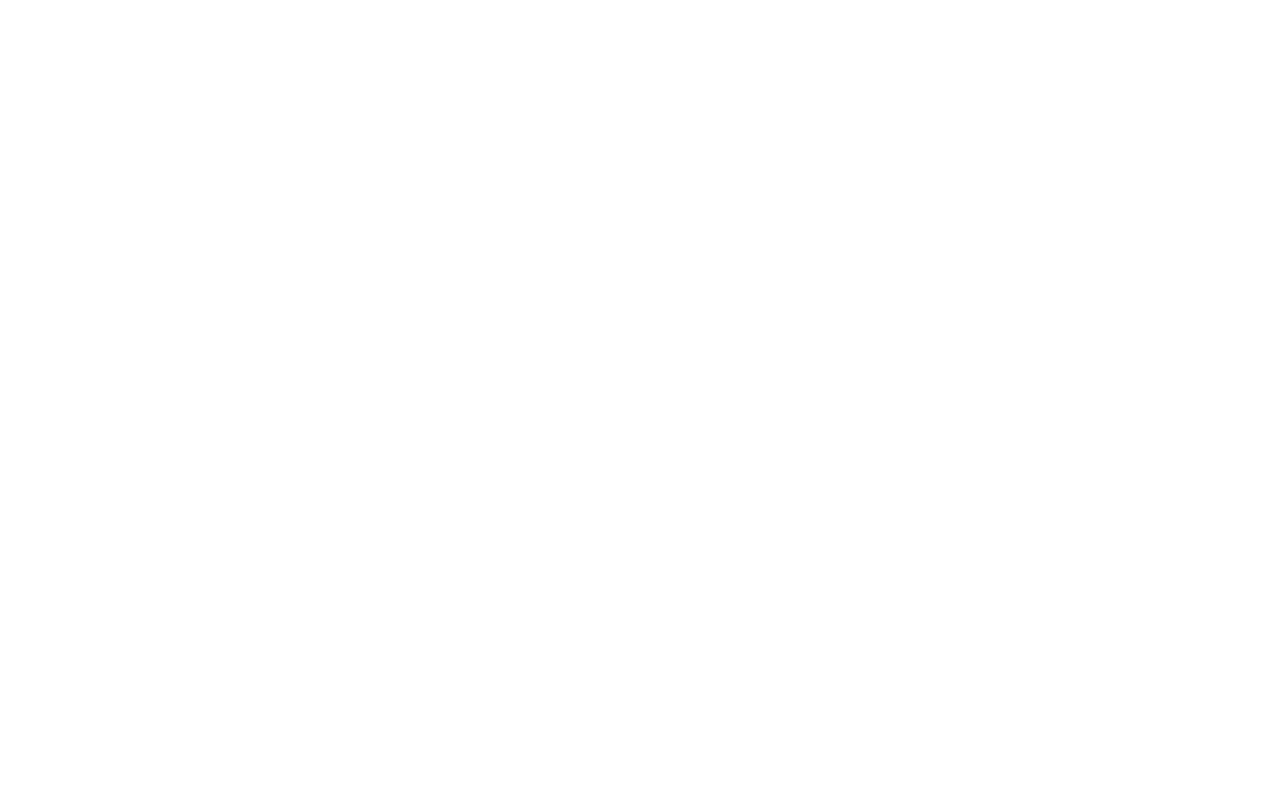
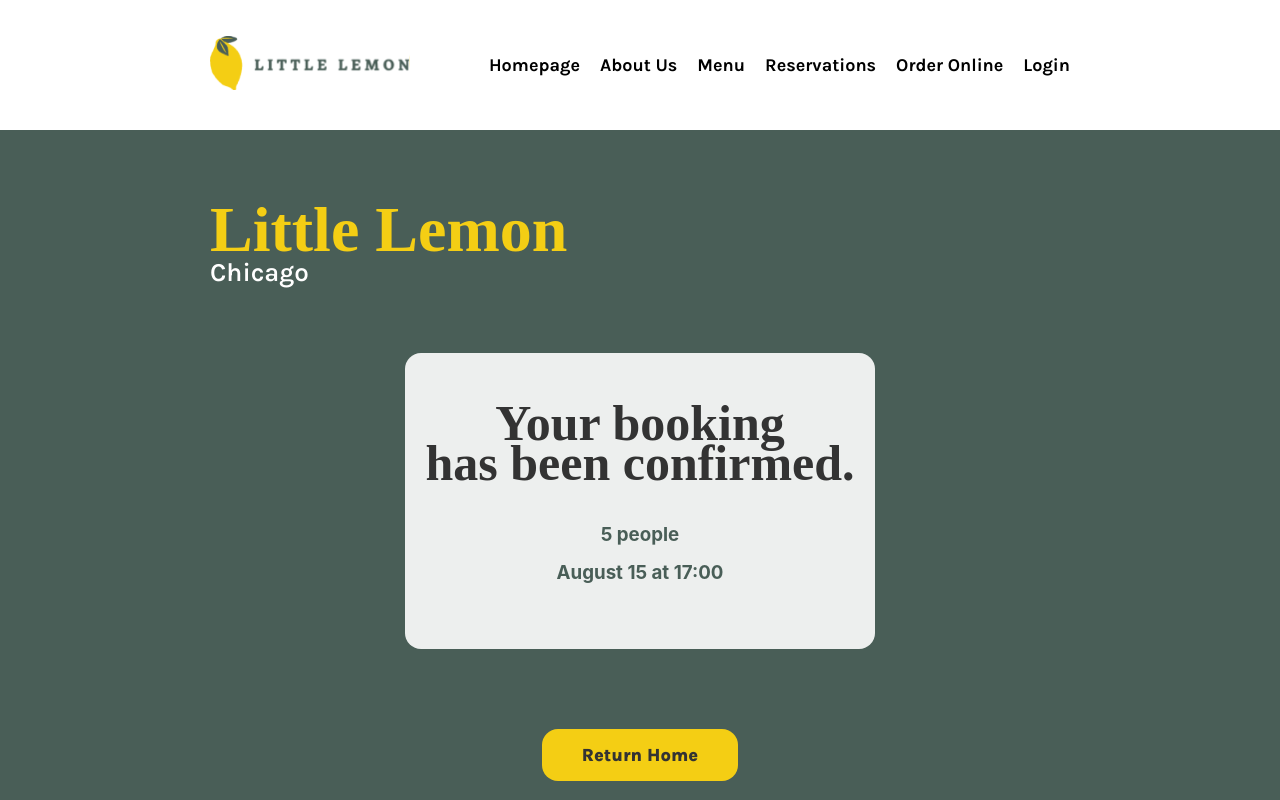
Before and after one commit to richfjiq/little-lemon, a React (Create React App) app: page /booking_confirm in a window 1280 px wide. Before the commit this address had no page. Shown: the top 800 px of the page. Built offline with nearby package versions, Linux system fonts and the light colour scheme; a web font is replaced by a local one.

Commit message:
chore: add booking confirm page

```diff
--- /dev/null
+++ b/src/components/BookingConfirm.jsx
@@ -0,0 +1,34 @@
+import { Link } from 'react-router-dom';
+import Footer from './Footer';
+import Navbar from './Navbar';
+
+const BookingConfirm = () => {
+  return (
+    <>
+      <Navbar />
+      <div className="booking">
+        <div className="booking_container">
+          <h1>Little Lemon</h1>
+          <h2>Chicago</h2>
+          <div className="booking_confirm">
+            <div className="booking_confirm_container">
+              <h1>
+                Your booking <br /> has been confirmed.
+              </h1>
+              <div className="booking_confirm_details">
+                <h3>5 people</h3>
+                <h3>August 15 at 17:00</h3>
+              </div>
+            </div>
+            <Link className="booking_confirm_button" to="/">
+              Return Home
+            </Link>
+          </div>
+        </div>
+      </div>
+      <Footer white />
+    </>
+  );
+};
+
+export default BookingConfirm;
--- a/src/components/index.js
+++ b/src/components/index.js
@@ -1,4 +1,5 @@
 export { default as About } from './About';
+export { default as BookingConfirm } from './BookingConfirm';
 export { default as BookingPage } from './BookingPage';
 export { default as CardDish } from './CardDish';
 export { default as Footer } from './Footer';
--- a/src/index.css
+++ b/src/index.css
@@ -563,6 +563,10 @@
   background-size: 1em;
 }
 
+form button {
+  cursor: pointer;
+}
+
 .form_row {
   width: 100%;
   display: flex;
@@ -599,6 +603,57 @@
   position: absolute;
   padding-top: 5px;
   margin: 0;
+}
+
+/* ==================== Booking Confirm ==================== */
+
+.booking_confirm {
+  width: 100%;
+  display: flex;
+  align-items: center;
+  flex-direction: column;
+}
+
+.booking_confirm_container {
+  background-color: #edefee;
+  display: flex;
+  padding: 50px 20px;
+  width: 50%;
+  justify-content: center;
+  flex-direction: column;
+  text-align: center;
+  margin-bottom: 80px;
+  border-radius: 16px;
+}
+
+.booking_confirm_container h1 {
+  margin: 0;
+  line-height: 80%;
+  color: #333333;
+  font-size: 50px;
+}
+
+.booking_confirm_details {
+  margin-top: 40px;
+}
+
+.booking_confirm_details h3 {
+  margin-top: 0;
+  margin-bottom: 15px;
+  color: #495e57;
+}
+
+.booking_confirm_button {
+  text-decoration: none;
+  padding: 15px 40px;
+  border-radius: 16px;
+  background-color: #f4ce14;
+  font-family: 'Karla';
+  font-size: 18px;
+  font-weight: 800;
+  color: #333333;
+  cursor: pointer;
+  margin-bottom: 150px;
 }
 
 @media (max-width: 900px) {
--- a/src/routes/Navigation.jsx
+++ b/src/routes/Navigation.jsx
@@ -1,5 +1,5 @@
 import { BrowserRouter, Route, Routes } from 'react-router-dom';
-import { BookingPage, HomePage } from '../components';
+import { BookingConfirm, BookingPage, HomePage } from '../components';
 
 const Navigation = () => {
   return (
@@ -7,6 +7,7 @@
       <Routes>
         <Route path="/" element={<HomePage />} />
         <Route path="/booking" element={<BookingPage />} />
+        <Route path="/booking_confirm" element={<BookingConfirm />} />
       </Routes>
     </BrowserRouter>
   );
```
Also changed, not shown: 1 other file (tests, documents, lock files or other folders).
